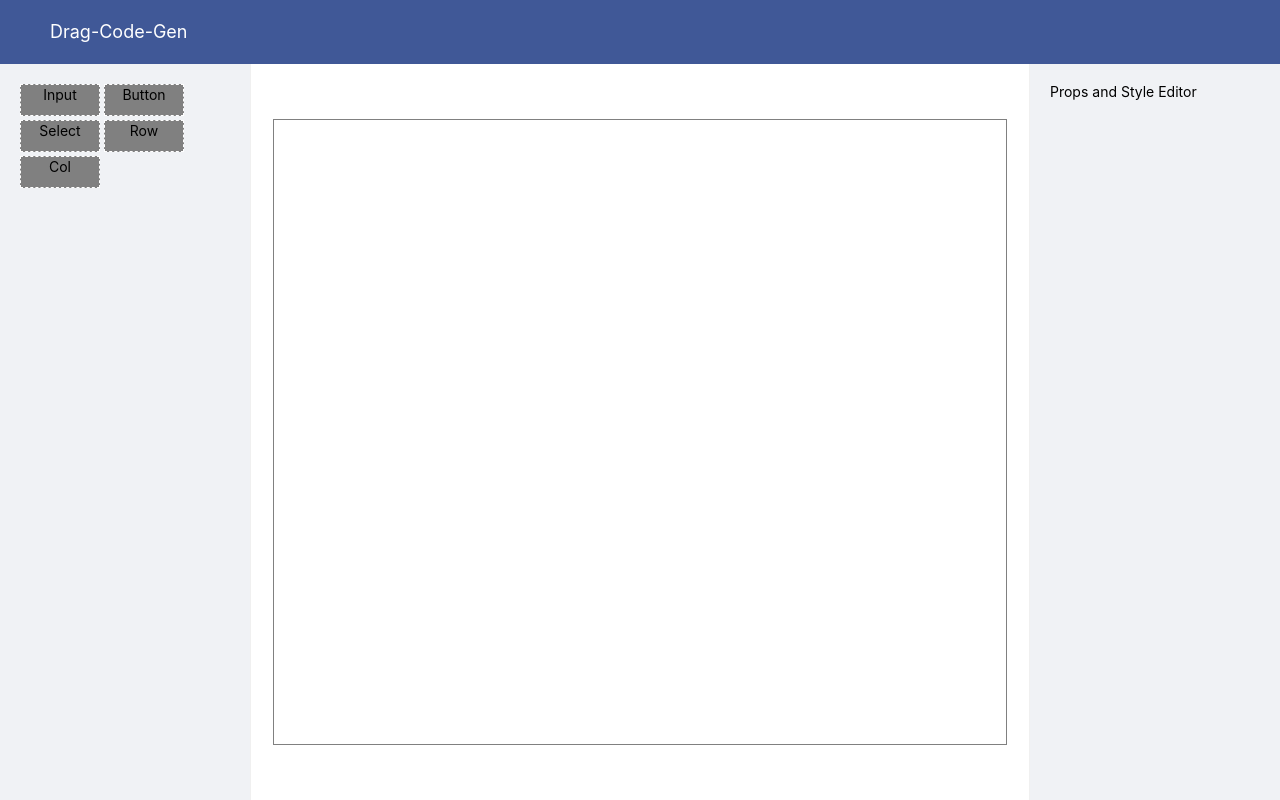
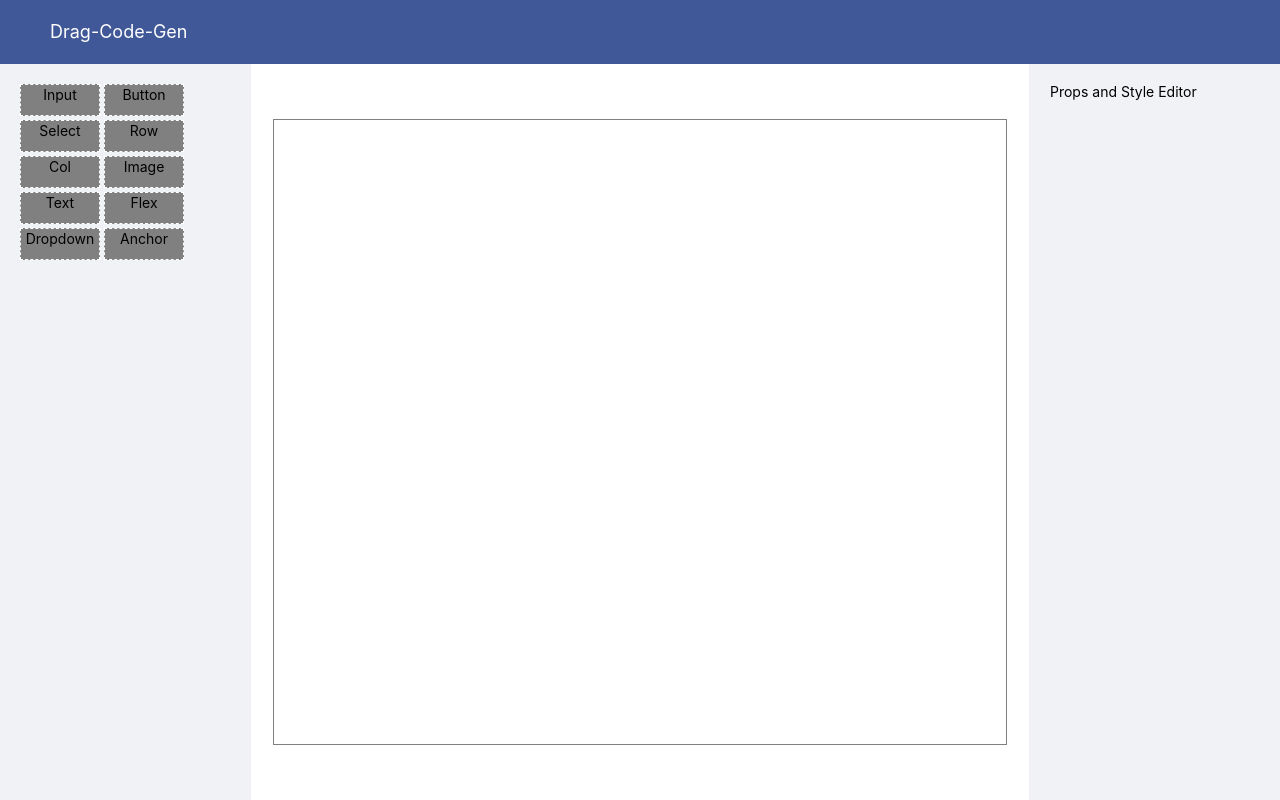
Before and after one commit to sjaiswalgit/drag-code-gen, a React (Create React App) app: page / in a window 1280 px wide. Built offline with nearby package versions, Linux system fonts and the light colour scheme.

Commit message:
More Components added in Component List

```diff
--- a/src/utlis/componentMap.tsx
+++ b/src/utlis/componentMap.tsx
@@ -57,5 +57,86 @@ export const ComponentMap:ComponentItemProps[] = [
       minHeight:'20rem',
       backgroundColor:''
     }
+  }, {
+    name:'Image',
+    component: Image,
+    defaultProps: { width:200,src:'/logo192.png',preview:false },
+    defaultStyle:{
+      objectFit:'contain',
+
+    }
+  },
+  {
+    name: 'Text',
+    component:Text,
+    defaultProps: {},
+    children: 'Write Something',
+    defaultStyle:{}
+  },
+  {
+    name: 'Flex',
+    component:Flex,
+    defaultProps: {gap:"middle",align:"start", vertical:false},
+    children: [{
+      name: 'Text',
+      component:Text,
+      defaultProps: {},
+      children: '',
+      defaultStyle:{}
+    }],
+    defaultStyle:{
+      minHeight:'20rem',
+      minWidth:'20rem',
+    }
+  },
+  {
+    name: 'Dropdown',
+    component: Dropdown,
+    defaultProps: {
+      menu:{items:[
+        {
+          key: '1',
+          label: (
+            <a target="_blank" rel="noopener noreferrer" href="https://www.antgroup.com">
+              1st menu item
+            </a>
+          ),
+        },
+        {
+          key: '2',
+          label: (
+            <a target="_blank" rel="noopener noreferrer" href="https://www.aliyun.com">
+              2nd menu item
+            </a>
+          ),
+        },
+      ]}
+    },
+    defaultStyle:{
+
+    },
+    children:<Text>Hover me</Text>
+  },
+  {
+    name:'Anchor',
+    component: Anchor,
+    defaultProps: {
+      affix:false,
+      items:[
+        {
+          key: '1',
+          href: '#anchor-demo-basic',
+          title: 'Basic demo',
+        },
+        {
+          key: '2',
+          href: '#anchor-demo-static',
+          title: 'Static demo',
+        }]
+    },
+    defaultStyle:{
+      objectFit:'contain',
+
+    }
   }
 ]
```
